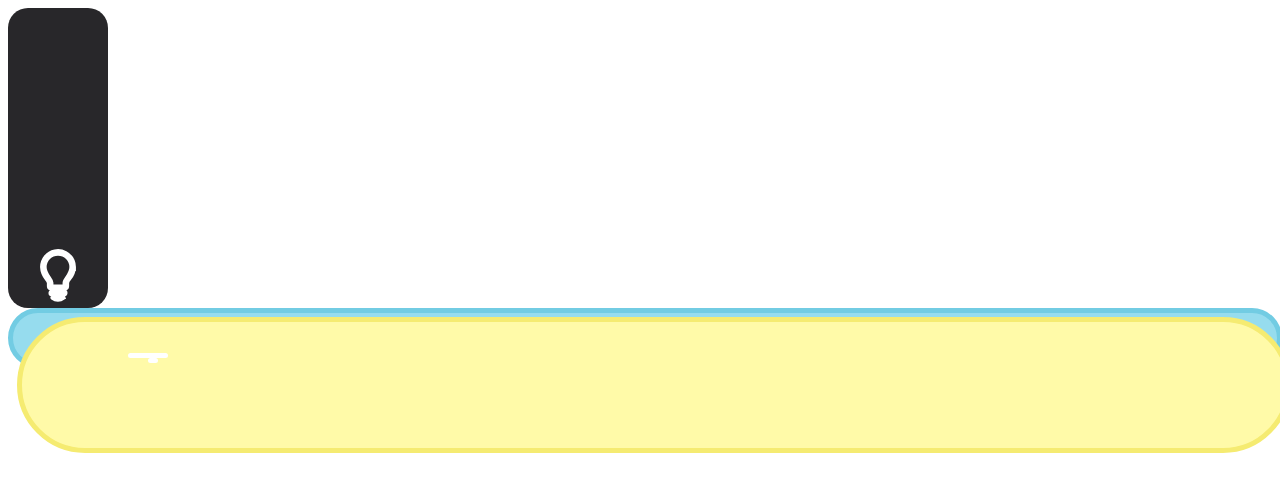
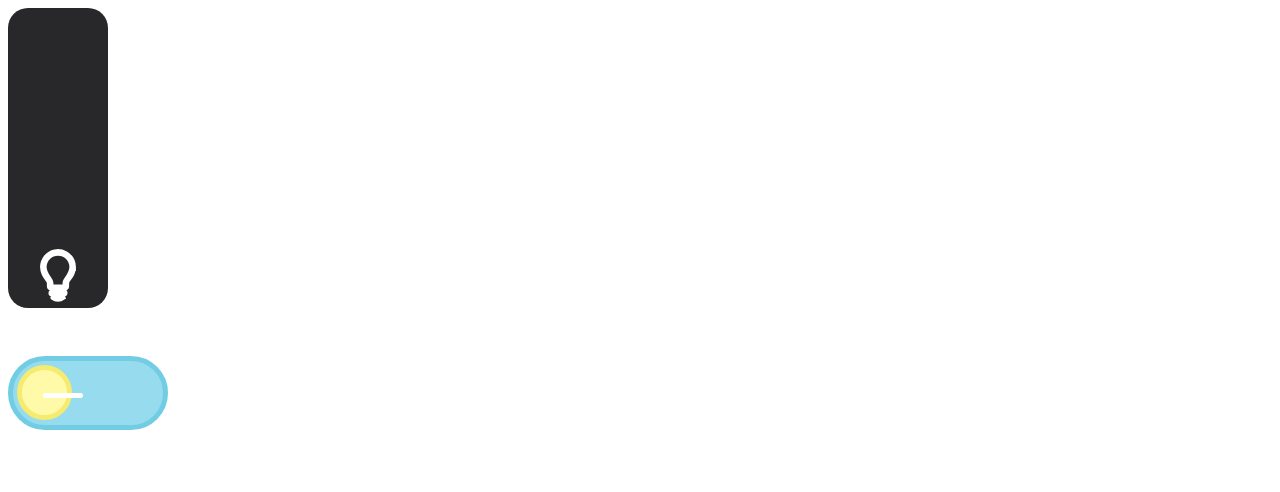
Before and after one commit to secretMoi/aumy-front, an Angular app: page / in a window 1280 px wide. Shown: the top 492 px of the page. Built offline with nearby package versions, Linux system fonts and the light colour scheme.

Commit message:
Backup dynamic toggle light

```diff
--- a/src/app/app.component.html
+++ b/src/app/app.component.html
@@ -6,8 +6,10 @@
   <img class="icon" src="assets/light-bulb.svg" height="64px" draggable="false" />
 </div>
 
-<app-light-toggle [state]="isLightOn" (stateChanged)="onStateChanged($event)"
-style="height: 50px"></app-light-toggle>
+<div style="height: 80px; width: 150px; margin-top: 3em">
+  <app-light-toggle [state]="isLightOn" (stateChanged)="onStateChanged($event)"></app-light-toggle>
+</div>
+
 <!--<app-switch-button></app-switch-button>-->
 
 <router-outlet></router-outlet>
--- a/src/app/components/light-toggle/light-toggle.component.scss
+++ b/src/app/components/light-toggle/light-toggle.component.scss
@@ -53,7 +53,7 @@
 .toggle--label {
   /** Placeholder element, starting at blue **/
   width: 100%;
-  height: inherit;
+  height: 80%;
   background: #96dcee;
   border-radius: 100px;
   border: 5px solid #72cce3;
@@ -71,32 +71,34 @@
   border-radius: 5px;
   position: relative;
   background: #fff;
-  left: 135px;
-  top: 45px;
+  //left: 135px;
+  //top: 45px;
+  left: 20%;
+  top: 50%;
   transition: all 150ms ease-in;
 }
 
 .toggle--label-background:before {
   content: "";
   position: absolute;
-  top: -5px;
+  //top: -5px;
   width: 40px;
   height: 5px;
   border-radius: 5px;
   background: #fff;
-  left: -20px;
+  //left: -20px;
   transition: all 150ms ease-in;
 }
 
 .toggle--label-background:after {
   content: "";
   position: absolute;
-  top: 5px;
+  //top: 5px;
   width: 40px;
   height: 5px;
   border-radius: 5px;
   background: var(--white);
-  left: -10px;
+  //left: -10px;
   transition: all 150ms ease-in;
 }
 
@@ -106,11 +108,9 @@
   animation-fill-mode: forwards;
   transition: all 350ms ease-in;
   content: "";
-  //width: 82px;
-  //height: 82px;
-  height: 0;
-  width: 100%;
-  padding-bottom: 10%;
+  //width: 100%;
+  height: 70%;
+  aspect-ratio: 1;
   border: 5px solid #f5eb71;
   top: 4px;
   left: 4px;
@@ -140,22 +140,26 @@
   }
   60% {
     left: 4px;
-    width: 112px;
+    height: 80%;
+    //width: 112px;
   }
   100% {
     left: 104px;
-    width: 82px;
+    height: 70%;
+    //width: 82px;
   }
 }
 
 @keyframes reverse {
   0% {
     left: 104px;
-    width: 82px;
+    height: 70%;
+    //width: 82px;
   }
   60% {
     left: 72px;
-    width: 112px;
+    height: 80%;
+    //width: 112px;
   }
   100% {
     left: 4px;
```
